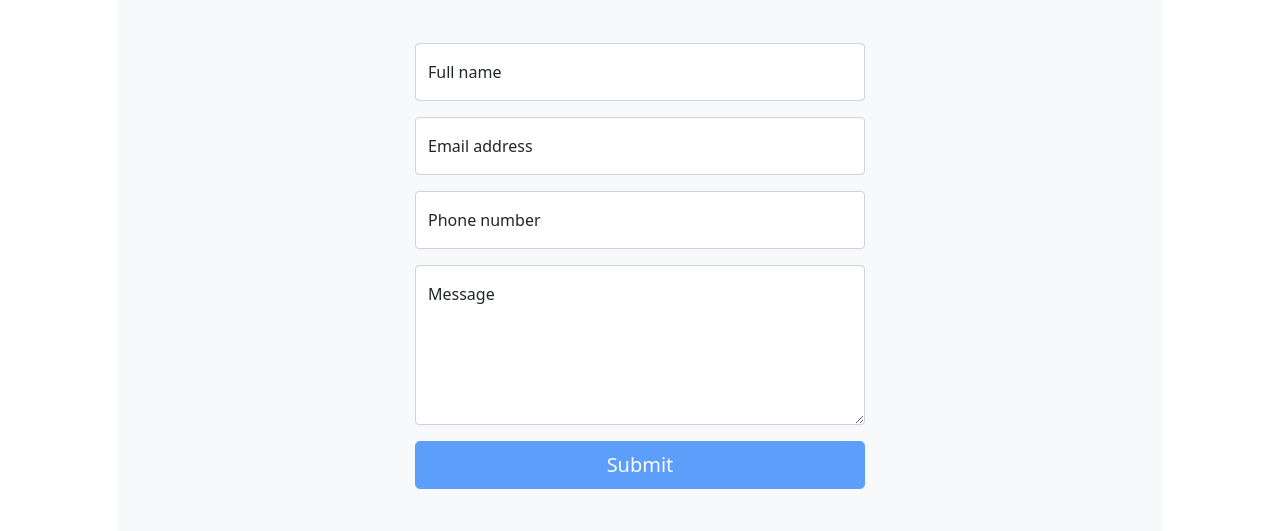
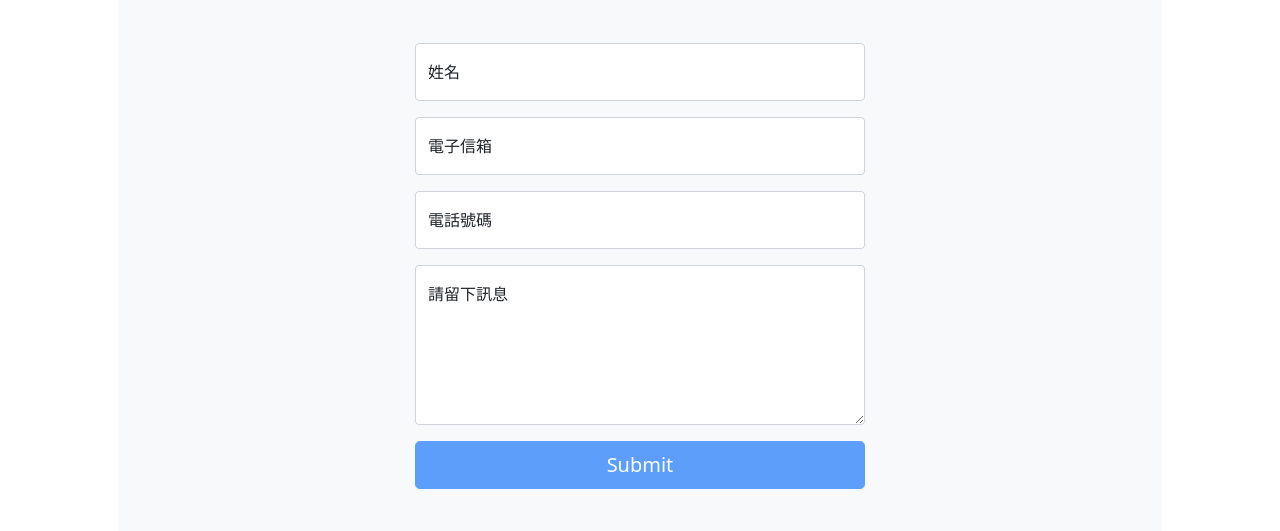
Before and after one commit to 01f220/my-team, a plain HTML site: page contact.html in a window 1280 px wide. Shown: the part 269-800 px from the top of the page. Drawn offline with nearby package versions, Linux system fonts and the light colour scheme.

Commit message:
chgane inputText des

```diff
--- a/contact.html
+++ b/contact.html
@@ -68,26 +68,26 @@
                             <!-- Name input-->
                             <div class="form-floating mb-3">
                                 <input class="form-control" id="name" type="text" placeholder="Enter your name..." data-sb-validations="required" />
-                                <label for="name">Full name</label>
+                                <label for="name">姓名</label>
                                 <div class="invalid-feedback" data-sb-feedback="name:required">A name is required.</div>
                             </div>
                             <!-- Email address input-->
                             <div class="form-floating mb-3">
                                 <input class="form-control" id="email" type="email" placeholder="name@example.com" data-sb-validations="required,email" />
-                                <label for="email">Email address</label>
+                                <label for="email">電子信箱</label>
                                 <div class="invalid-feedback" data-sb-feedback="email:required">An email is required.</div>
                                 <div class="invalid-feedback" data-sb-feedback="email:email">Email is not valid.</div>
                             </div>
                             <!-- Phone number input-->
                             <div class="form-floating mb-3">
                                 <input class="form-control" id="phone" type="tel" placeholder="(123) 456-7890" data-sb-validations="required" />
-                                <label for="phone">Phone number</label>
+                                <label for="phone">電話號碼</label>
                                 <div class="invalid-feedback" data-sb-feedback="phone:required">A phone number is required.</div>
                             </div>
                             <!-- Message input-->
                             <div class="form-floating mb-3">
                                 <textarea class="form-control" id="message" type="text" placeholder="Enter your message here..." style="height: 10rem" data-sb-validations="required"></textarea>
-                                <label for="message">Message</label>
+                                <label for="message">請留下訊息</label>
                                 <div class="invalid-feedback" data-sb-feedback="message:required">A message is required.</div>
                             </div>
                             <!-- Submit success message-->
```
